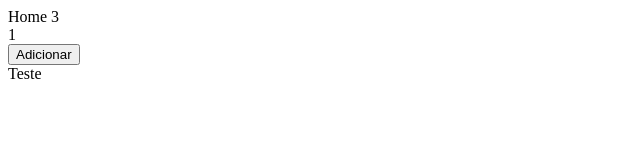
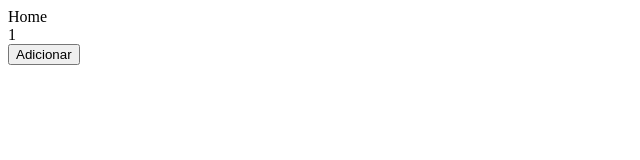
Before and after one commit to raul3k/vercel-teste, a Next.js app: page / in a window 1280 px wide. Shown: the top 160 px of the page, without its empty margins (0-640 px from the left). Built offline with nearby package versions, Linux system fonts and the light colour scheme.

Commit message:
remove teste

```diff
--- a/pages/index.js
+++ b/pages/index.js
@@ -2,9 +2,8 @@ import { useState } from 'react';
 
 function Home() {
     return <div>
-        Home 3
+        Home
         <Contador />
-        <div>Teste</div>
     </div>;
 }
 
```
